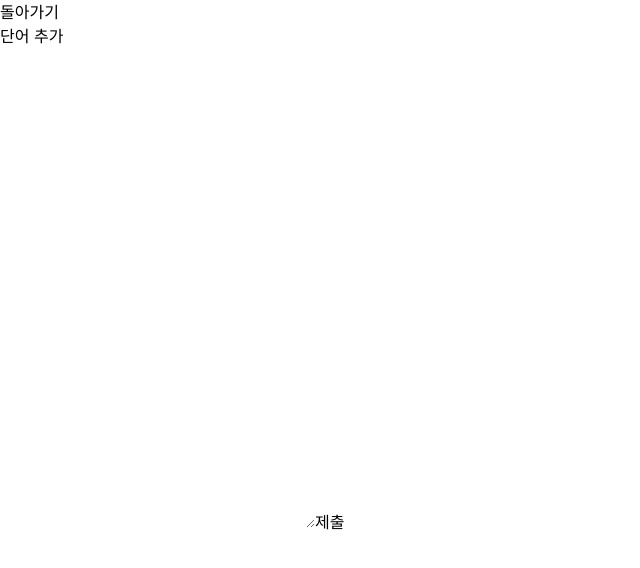
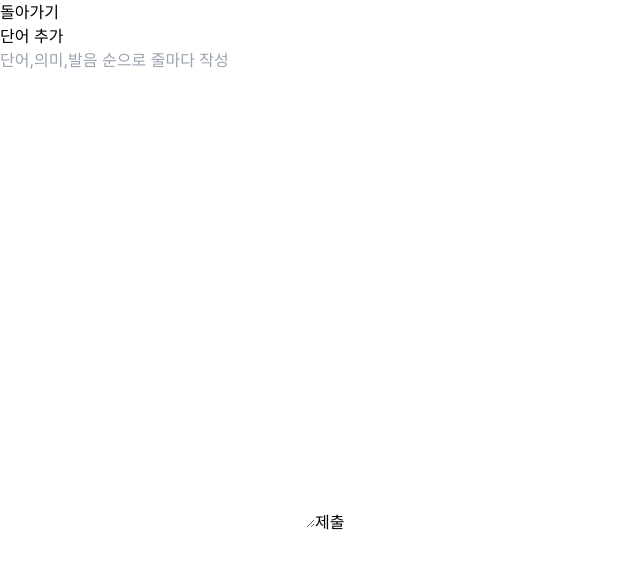
Before and after one commit to chichoon/jlptchoi, a Next.js app: page /import in a window 1280 px wide. Shown: the top 568 px of the page, without its empty margins (0-640 px from the left). Built offline with nearby package versions, Linux system fonts and the light colour scheme.

Commit message:
chore: :heavy_plus_sign: jest 설치

```diff
--- a/src/components/ImportForm/index.tsx
+++ b/src/components/ImportForm/index.tsx
@@ -1,4 +1,5 @@
 "use client";
+import { saveToDB } from "@/utils";
 import { ChangeEvent, FormEvent, useRef } from "react";
 
 export const ImportForm = () => {
@@ -6,11 +7,17 @@ export const ImportForm = () => {
   function handleSubmit(e: FormEvent<HTMLFormElement>) {
     e.preventDefault();
     console.log(textRef.current?.value);
+    saveToDB();
   }
 
   return (
     <form onSubmit={handleSubmit}>
-      <textarea rows={20} cols={30} ref={textRef} />
+      <textarea
+        placeholder="단어,의미,발음 순으로 줄마다 작성"
+        rows={20}
+        cols={30}
+        ref={textRef}
+      />
       <button type="submit">제출</button>
     </form>
   );
```
Also changed, not shown: package.json (+8 -1 lines), 1 other file (tests, documents, lock files or other folders).
